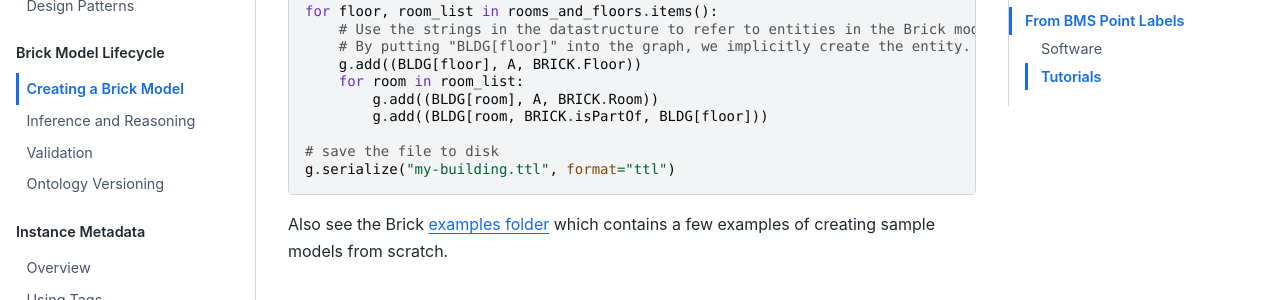
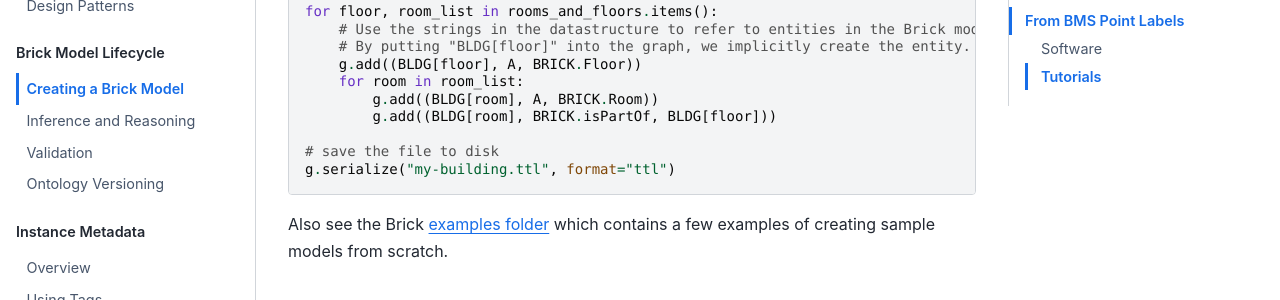
Before and after one commit to BrickSchema/docs, a Jupyter Book: the page built from lifecycle/creation.md, in a window 1280 px wide and 900 px high, scrolled down 1162 px. Shown: the part 152-452 px from the top of the window. Built offline with Jupyter Book 1.0.4 settings and Sphinx 7.4.7 and the Sphinx Book theme 1.1.4, drawn with Linux system fonts in a browser that asks for light colours.

```diff
--- a/lifecycle/creation.md
+++ b/lifecycle/creation.md
@@ -65,7 +65,7 @@ for floor, room_list in rooms_and_floors.items():
     g.add((BLDG[floor], A, BRICK.Floor))
     for room in room_list:
         g.add((BLDG[room], A, BRICK.Room))
-        g.add((BLDG[room, BRICK.isPartOf, BLDG[floor]))
+        g.add((BLDG[room], BRICK.isPartOf, BLDG[floor]))
 
 # save the file to disk
 g.serialize("my-building.ttl", format="ttl")
```
